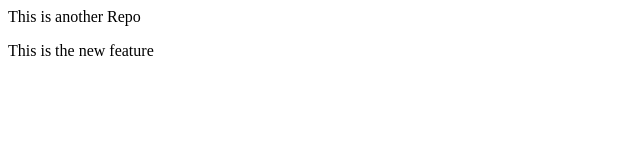
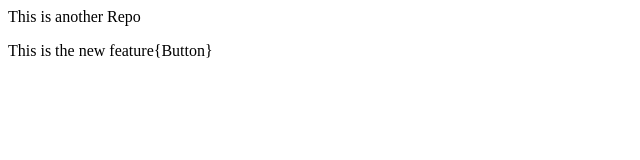
Before and after one commit to Sanketh0512/Repo1, a plain HTML site: page index.html in a window 1280 px wide. Shown: the full height of the page, 0-640 px from the left. Drawn offline with Linux system fonts and the light colour scheme.

Commit message:
Add new button

```diff
--- a/index.html
+++ b/index.html
@@ -1,3 +1,3 @@
 <p> This is another Repo</p>
 
-<p>This is the new feature</p>
+<p>This is the new feature{Button}</p>
```
